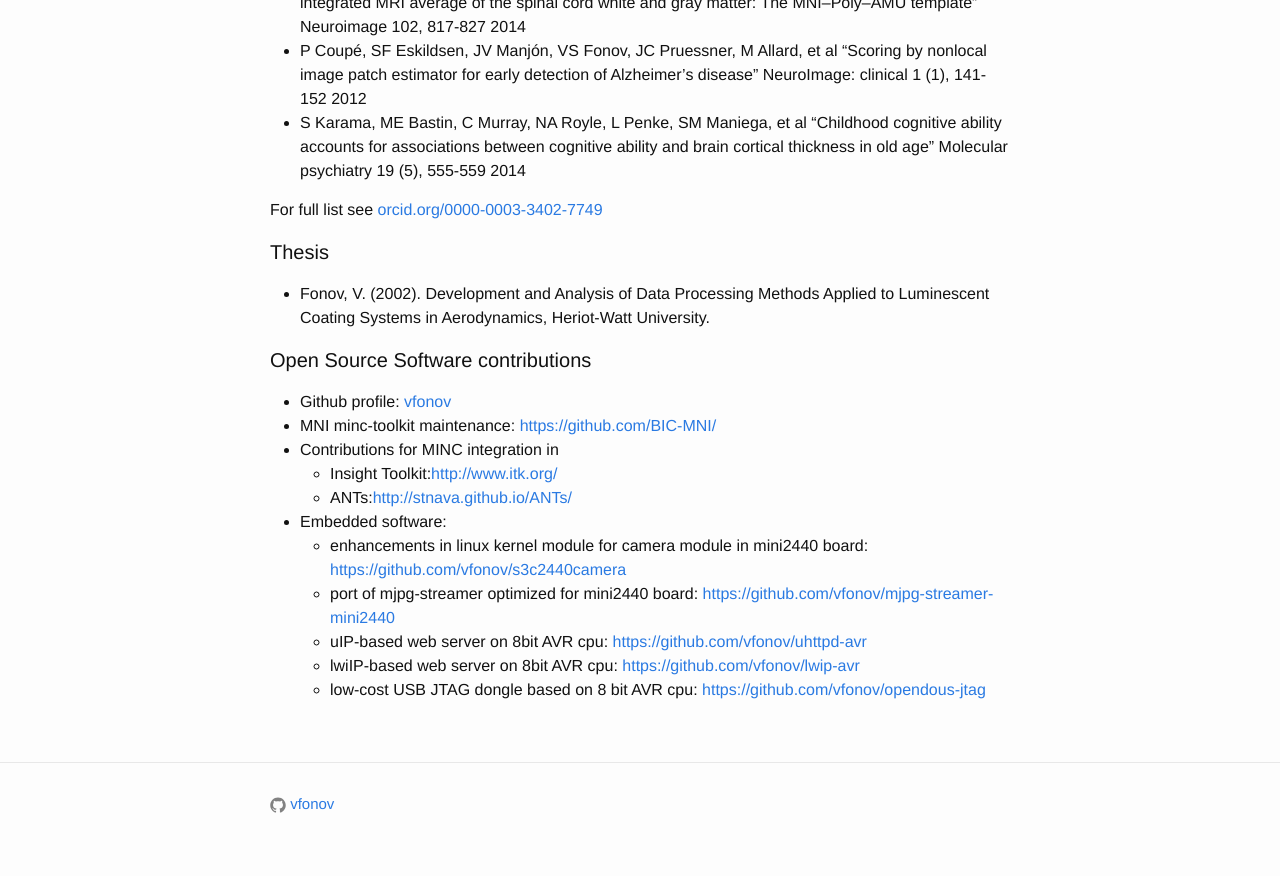
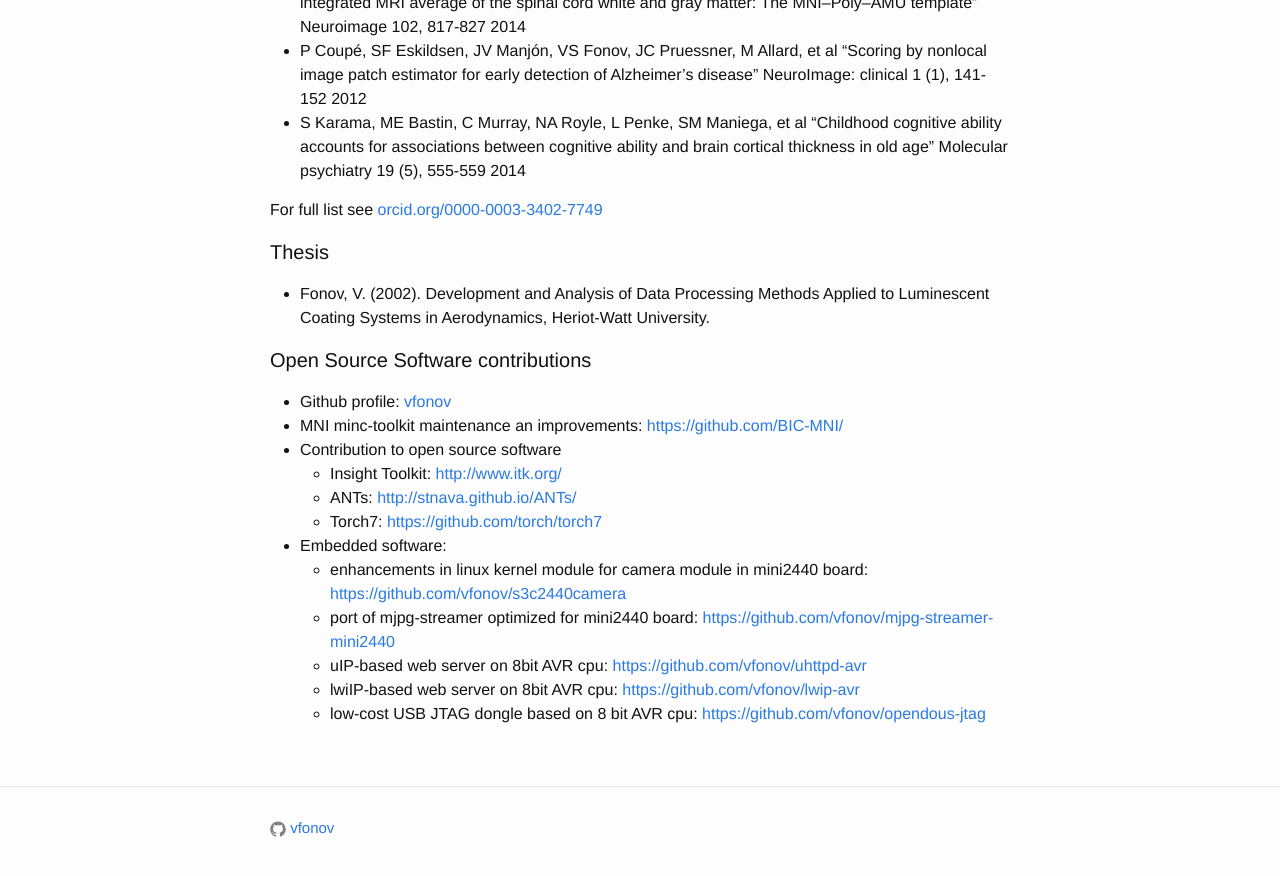
Before and after one commit to vfonov/vfonov.github.io, a Jekyll site: the page built from CV.md, in a window 1280 px wide and 900 px high, scrolled down 2630 px. Shown: the top 876 px of the window. Built offline with Jekyll 4.4.1, drawn with Linux system fonts in a browser that asks for light colours.

Commit message:
Updated software list

```diff
--- a/CV.md
+++ b/CV.md
@@ -59,9 +59,9 @@
 * SF Eskildsen, P Coupé, D García-Lorenzo, VS Fonov, JC Pruessner et al "Prediction of Alzheimer's disease in subjects with mild cognitive impairment from the ADNI cohort using patterns of cortical thinning"
 Neuroimage 65, 511-521  2013
 * BS Khundrakpam, A Reid, J Brauer, F Carbonell, J Lewis, S Ameis,et al "Developmental changes in organization of structural brain networks"
-Cerebral Cortex 23 (9), 2072-2085	2012
+Cerebral Cortex 23 (9), 2072-2085   2012
 * JV Manjón, P Coupé, A Buades, V Fonov, DL Collins, M Robles "Non-local MRI upsampling"
-Medical image analysis 14 (6), 784-792	2010
+Medical image analysis 14 (6), 784-792  2010
 * EE Bron, M Smits, WM Van Der Flier, H Vrenken, F Barkhof, P Scheltens, et al "Standardized evaluation of algorithms for computer-aided diagnosis of dementia based on structural MRI: the CADDementia challenge"
 NeuroImage 111, 562-579 2015
 * P Coupé, SF Eskildsen, JV Manjón, VS Fonov, DL Collins, et al. "Simultaneous segmentation and grading of anatomical structures for patient's classification: application to Alzheimer's disease"
@@ -85,7 +85,7 @@
 * P Coupé, SF Eskildsen, JV Manjón, VS Fonov, JC Pruessner, M Allard, et al "Scoring by nonlocal image patch estimator for early detection of Alzheimer's disease"
 NeuroImage: clinical 1 (1), 141-152 2012
 * S Karama, ME Bastin, C Murray, NA Royle, L Penke, SM Maniega, et al "Childhood cognitive ability accounts for associations between cognitive ability and brain cortical thickness in old age"
-Molecular psychiatry 19 (5), 555-559	2014
+Molecular psychiatry 19 (5), 555-559    2014
 
 
 For full list see [orcid.org/0000-0003-3402-7749](http://orcid.org/0000-0003-3402-7749)
@@ -96,10 +96,11 @@
 
 #### Open Source Software contributions
 * Github profile: [vfonov](https://github.com/vfonov/)
-* MNI minc-toolkit maintenance: <https://github.com/BIC-MNI/>
-* Contributions for MINC integration in
-  * Insight Toolkit:<http://www.itk.org/>
-  * ANTs:<http://stnava.github.io/ANTs/>
+* MNI minc-toolkit maintenance an improvements: <https://github.com/BIC-MNI/>
+* Contribution to open source software
+  * Insight Toolkit: <http://www.itk.org/>
+  * ANTs: <http://stnava.github.io/ANTs/>
+  * Torch7: <https://github.com/torch/torch7>
 * Embedded software:
   * enhancements in linux kernel module for camera module in mini2440 board: <https://github.com/vfonov/s3c2440camera>
   * port of mjpg-streamer optimized for mini2440 board: <https://github.com/vfonov/mjpg-streamer-mini2440>
```
